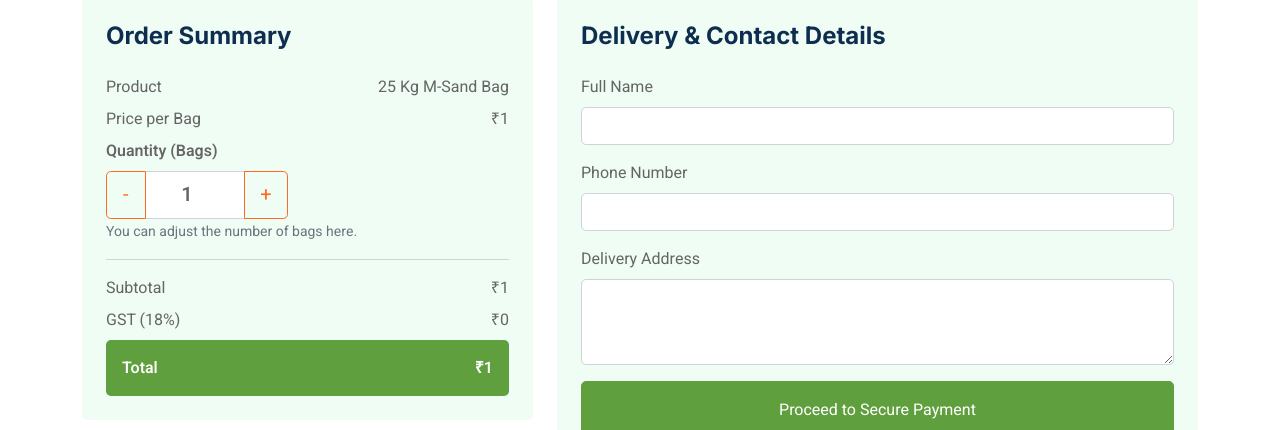
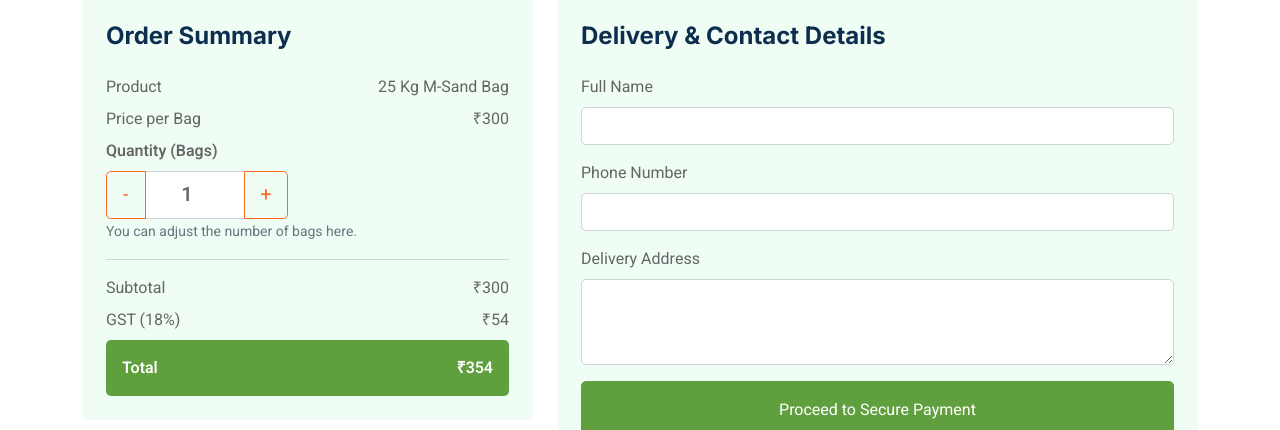
Before and after one commit to ashwanthrkumar/mSand, a plain HTML site: page order.html in a window 1280 px wide. Shown: the part 170-600 px from the top of the page. Drawn offline with nearby package versions, Linux system fonts and the light colour scheme.

Commit message:
Checking razorpay

```diff
--- a/order.html
+++ b/order.html
@@ -239,7 +239,7 @@
   <!-- Razorpay + Backend Integration + GST -->
   <script>
     // --------- Pricing Config ----------
-    const pricePerBag = 1; // base price per bag (₹)
+    const pricePerBag = 300; // base price per bag (₹)
     const gstRate = 0.18;    // 18%
 
     // --------- Elements ----------
```
